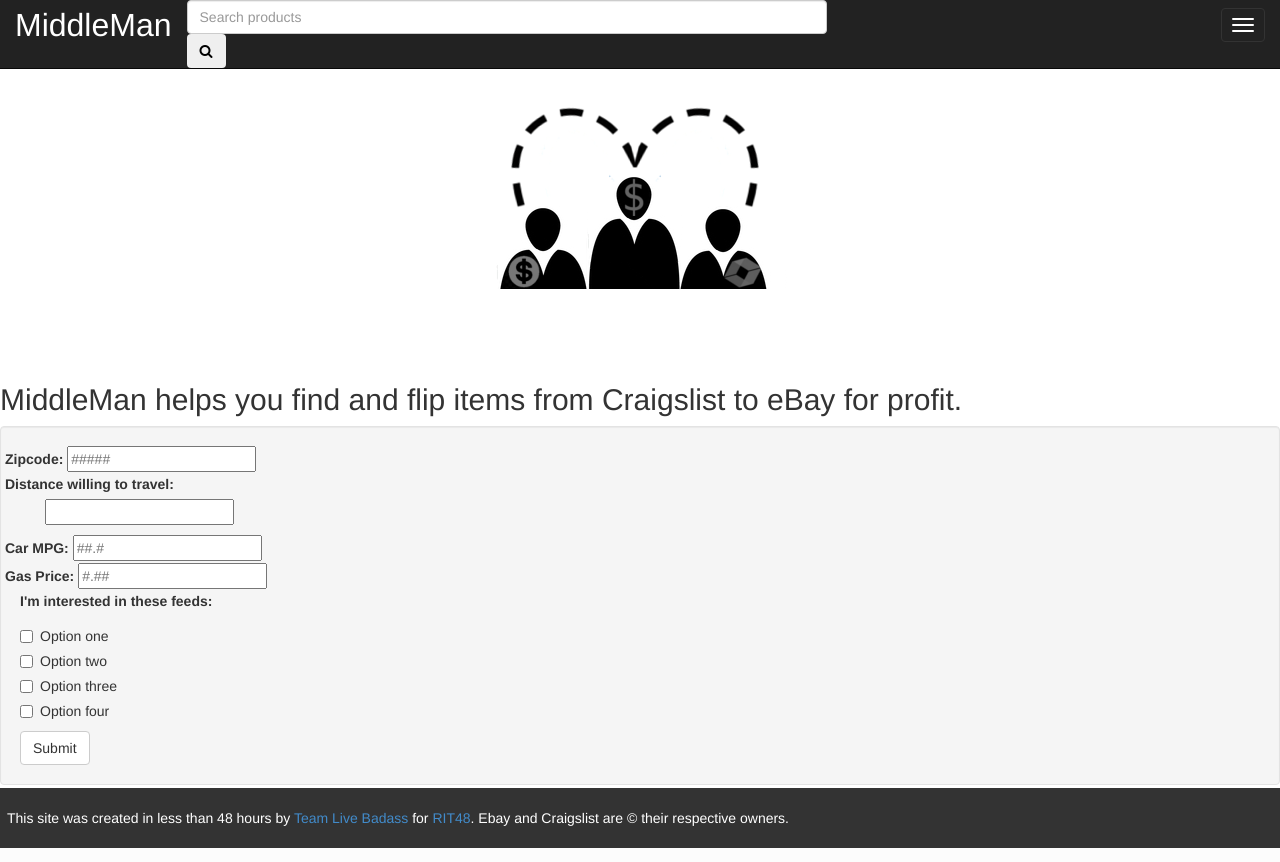
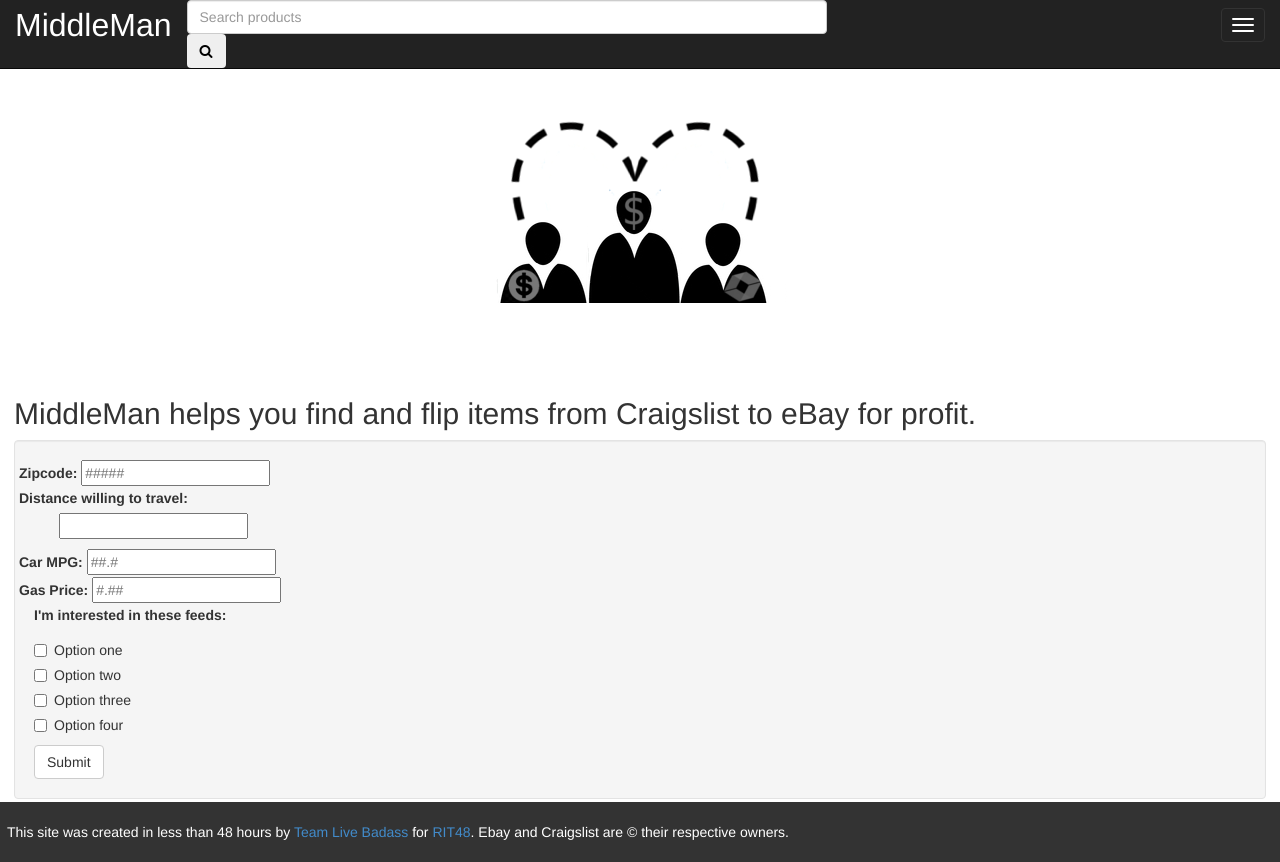
Before and after one commit to samjhill/rit48, a PHP site: page / in a window 1280 px wide. Run offline with PHP 8.4, Linux system fonts and the light colour scheme.

Commit message:
padding around welcome

```diff
--- a/assets/css/main.css
+++ b/assets/css/main.css
@@ -33,6 +33,10 @@
     padding-top:20px;
 }
 
+#welcome{
+    margin: 1em;
+}
+
 .post{
     padding: 1em;
 }
```
